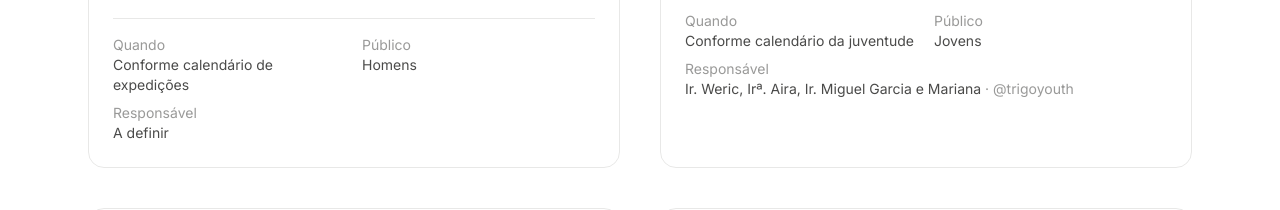
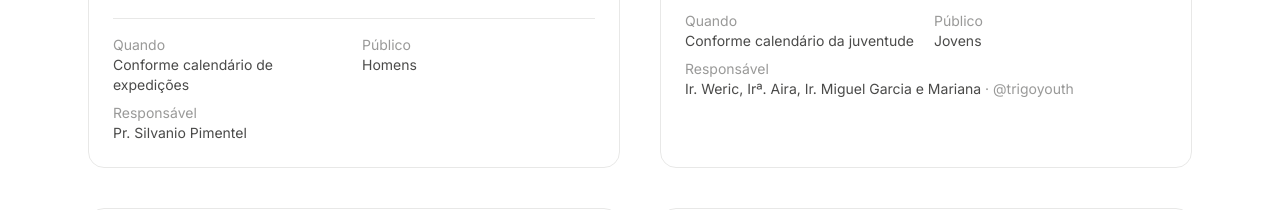
Before and after one commit to asaflael1991-maker/colheita-site, a Next.js app: page /ministerios in a window 1280 px wide. Shown: the part 2140-2350 px from the top of the page. Built offline with nearby package versions, Linux system fonts and the light colour scheme.

Commit message:
Define Pr. Silvanio Pimentel como responsável pelo Ministério Montanha

```diff
--- a/src/app/ministerios/page.tsx
+++ b/src/app/ministerios/page.tsx
@@ -74,9 +74,7 @@ const ministerios: {
       "Expedições e trilhas em grupo, com momentos de oração, comunhão e desafio físico e espiritual.",
     horario: "Conforme calendário de expedições",
     publico: "Homens",
-    // PLACEHOLDER: falta confirmar o responsável e o Instagram (se
-    // tiver) desse ministério — me manda que eu preencho.
-    responsavel: "A definir",
+    responsavel: "Pr. Silvanio Pimentel",
     logo: "/images/ministerios/montanha.jpg",
   },
   {
```
